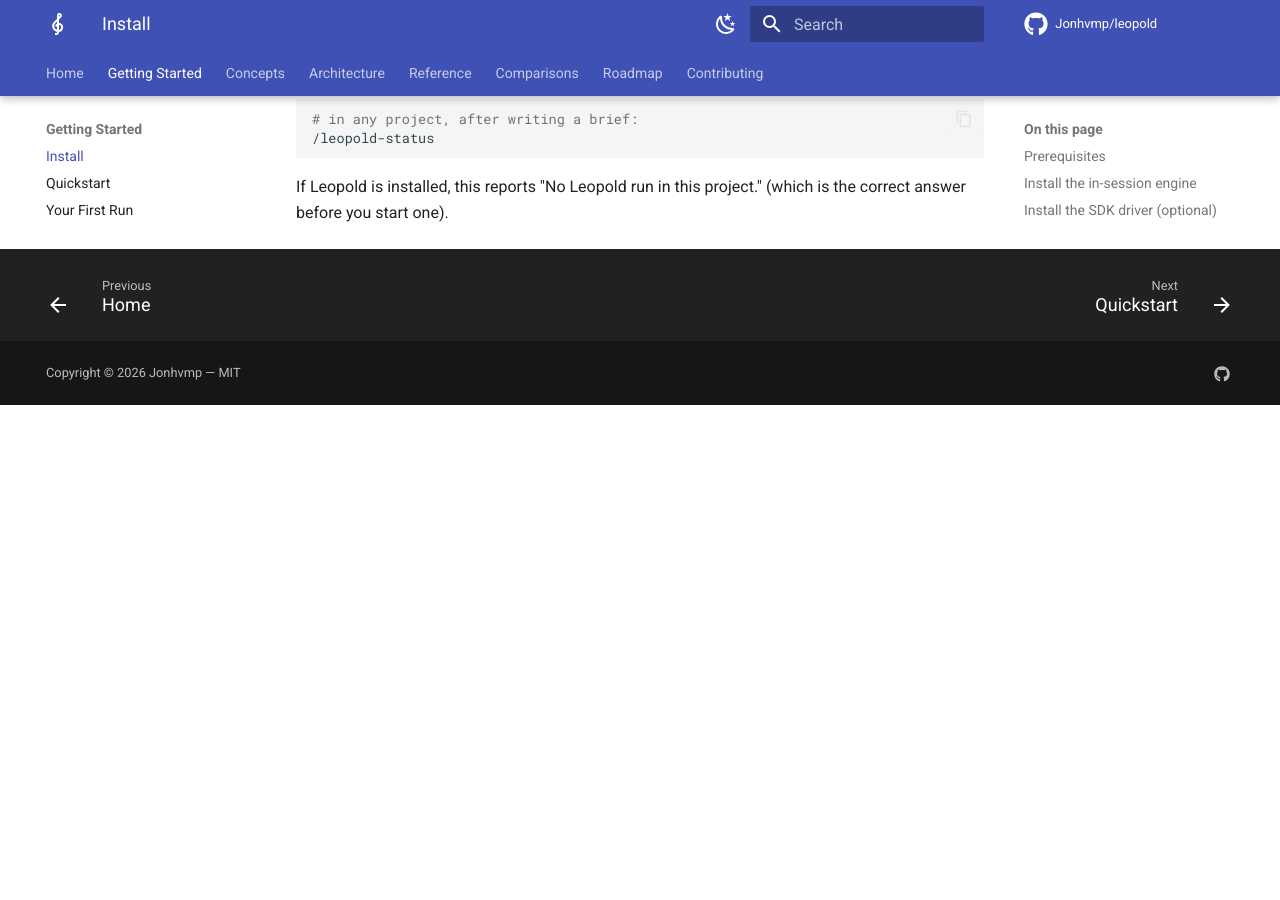
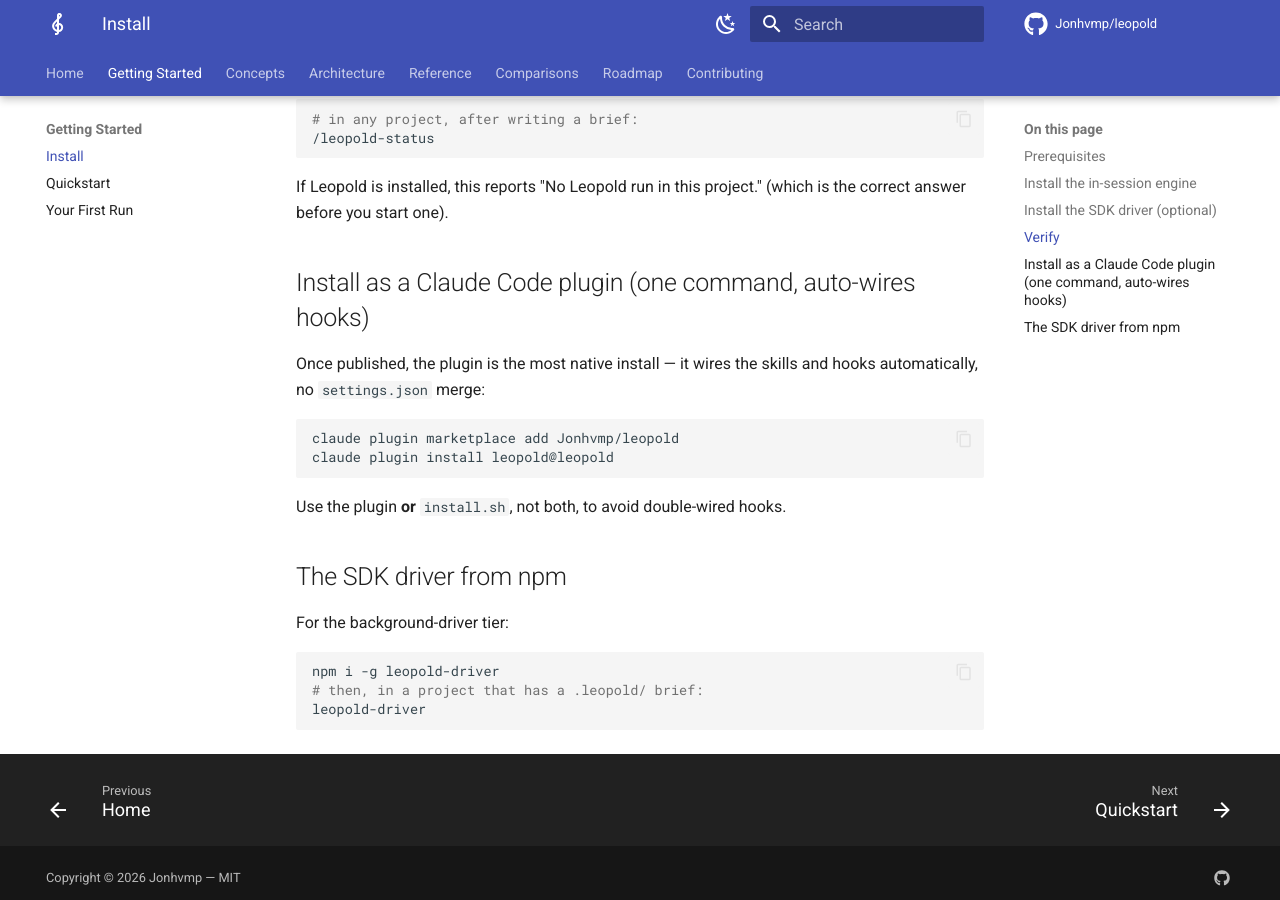
Before and after one commit to Jonhvmp/leopold, an MkDocs documentation site: the page built from docs/getting-started/install.md, in a window 1280 px wide and 900 px high, scrolled down 1580 px. Built offline with MkDocs 1.6.1 and Material for MkDocs 9.7.7, drawn with Linux system fonts in a browser that asks for light colours; comment, search, counter and statistics services are not loaded; before the commit the page ends 1985 px from its top, so only the background shows below that.

Commit message:
feat: prepare v0.1.0 distribution (npm leopold-driver, Claude Code plugin, release)
- packages/driver published-ready as leopold-driver (unscoped): files, prepublishOnly, pinned SDK dep, bin shebang
- Claude Code plugin: .claude-plugin/plugin.json + hooks/hooks.json (auto-wires hooks) + marketplace.json
- VERSION 0.1.0, consolidated CHANGELOG, PUBLISHING.md (gated human steps)
- README + docs document all three install paths (curl, npm, plugin)

````diff
--- a/docs/getting-started/install.md
+++ b/docs/getting-started/install.md
@@ -62,3 +62,25 @@
 
 If Leopold is installed, this reports "No Leopold run in this project." (which is
 the correct answer before you start one).
+
+## Install as a Claude Code plugin (one command, auto-wires hooks)
+
+Once published, the plugin is the most native install — it wires the skills and
+hooks automatically, no `settings.json` merge:
+
+```bash
+claude plugin marketplace add Jonhvmp/leopold
+claude plugin install leopold@leopold
+```
+
+Use the plugin **or** `install.sh`, not both, to avoid double-wired hooks.
+
+## The SDK driver from npm
+
+For the background-driver tier:
+
+```bash
+npm i -g leopold-driver
+# then, in a project that has a .leopold/ brief:
+leopold-driver
+```
````
Also changed, not shown: CHANGELOG.md (+11 -8 lines), PUBLISHING.md (added, +57 -0 lines), README.md (+12 -0 lines), 5 other files.
